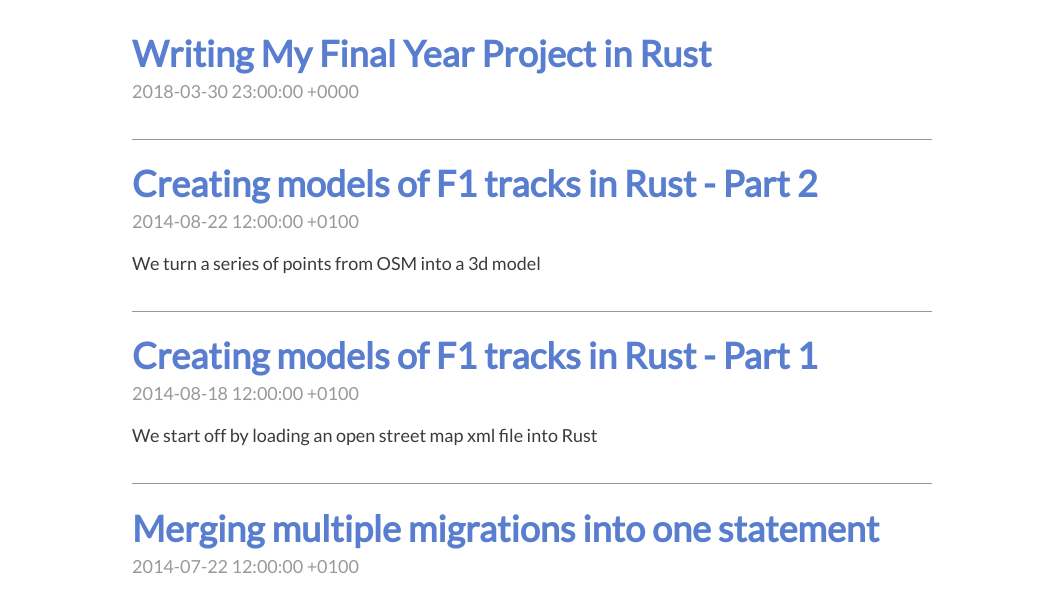
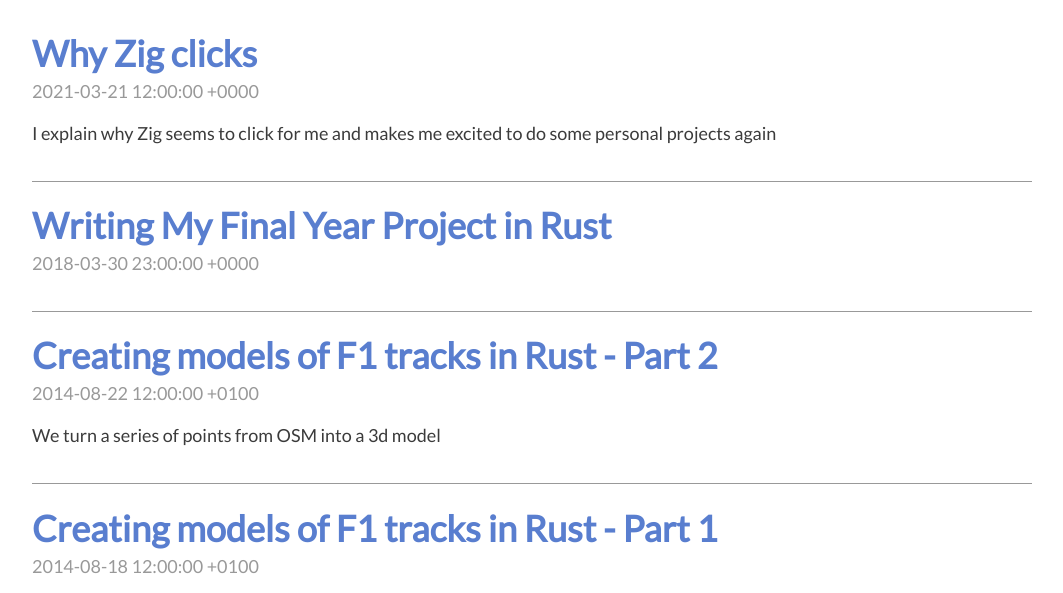
Before and after one commit to mattyhall/mattyhall.github.io, a plain HTML site: page blog.html in a window 1280 px wide. Shown: the part 198-791 px from the top of the page, without its empty margins (108-1171 px from the left). Drawn offline with Linux system fonts and the light colour scheme.

Commit message:
Actually add zig post

```diff
--- a/blog.html
+++ b/blog.html
@@ -25,6 +25,11 @@
 
 
             <div class="content">
+
+            <h1 class="post-title"><a href="posts/why_zig_clicks.html">Why Zig clicks</a></h1>
+            <p class="date">2021-03-21 12:00:00 +0000</p>
+            <p>I explain why Zig seems to click for me and makes me excited to do some personal projects again</p>
+            <div class="rule"></div>
 
             <h1 class="post-title"><a href="posts/writing-my-final-year-project-in-rust.html">Writing My Final Year Project in Rust</a></h1>
             <p class="date">2018-03-30 23:00:00 +0000</p>
--- a/static/style.css
+++ b/static/style.css
@@ -14,7 +14,7 @@ h1 {
 
 .container {
     margin-top: 1em;
-    flex: 0 1 800px;
+    flex: 0 1 1000px;
     display: flex;
     flex-direction: column;
 }
@@ -91,7 +91,6 @@ a:hover {
 pre {
     overflow-x: auto;
     min-width: 0;
-    max-width: 780px;
     padding: 0.5em 0.5em 0.5em 0.5em;
 }
 
```
Also changed, not shown: index.html (+1 -1 lines).
